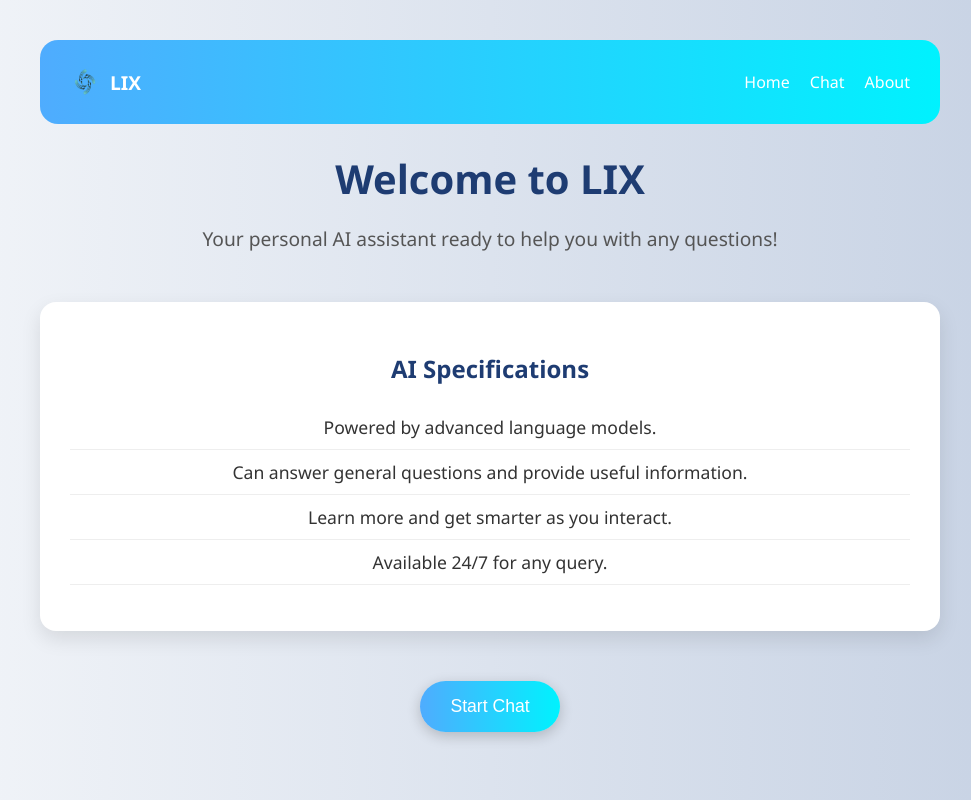
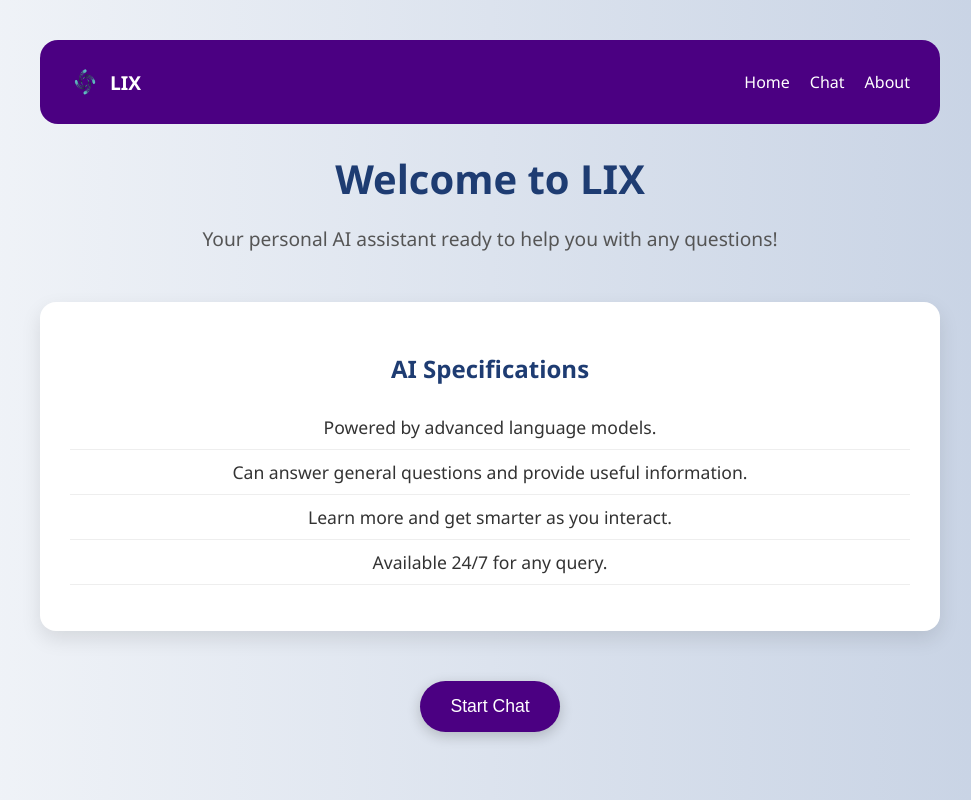
Before and after one commit to Aswin0056/Aswin-s-AI, a React (Create React App) app: page / in a window 1280 px wide. Shown: the top 800 px of the page, without its empty margins (150-1121 px from the left). Built offline with nearby package versions, Linux system fonts and the light colour scheme.

Commit message:
testing-dairymilk

```diff
--- a/src/styles/ChatBox.css
+++ b/src/styles/ChatBox.css
@@ -16,13 +16,19 @@
 /* Sidebar layout */
 .sidebar {
   width: 250px;
-  background: linear-gradient(to bottom, #4facfe, #00f2fe);
+  background-image: url('https://cococart.in/cdn/shop/collections/Banners-10.webp?v=1679298729&width=533');
+  background-size: cover;        /* Make image cover entire sidebar */
+  background-position: center;   /* Center the image nicely */
+  background-repeat: no-repeat;  /* Prevent repetition */
+  background-attachment: fixed;  /* Keeps image fixed on scroll (optional) */
+
   color: white;
   display: flex;
   flex-direction: column;
   justify-content: space-between;
   padding: 20px;
 }
+
 .chatbox-header {
   display: flex;
   flex-direction: column;
@@ -117,7 +123,7 @@
 }
 .chat-form button {
   padding: 12px 20px;
-  background: linear-gradient(to right, #4facfe, #00f2fe);
+  background-color: #4B0082;
   color: white;
   font-size: 1rem;
   border: none;
@@ -254,7 +260,7 @@
   }
 
   .chat-messages{
-    height: 100%;
+    height: 350px;
   }
 
   .sidebar{
--- a/src/styles/HomePage.css
+++ b/src/styles/HomePage.css
@@ -12,7 +12,7 @@ body {
     display: flex;
     justify-content: space-between;
     align-items: center;
-    background: linear-gradient(to right, #4facfe, #00f2fe);
+    background-color:  #4B0082;
     padding: 15px 30px;
     color: white;
     position: relative;
@@ -54,7 +54,7 @@ body {
     background: none;
     border: none;
     font-size: 2rem;
-    color: #1e3c72;
+    color: white;
     cursor: pointer;
   }
 
@@ -141,7 +141,7 @@ body {
   }
 
   .chat-button {
-    background: linear-gradient(to right, #4facfe, #00f2fe);
+    background-color:  #4B0082;;
     color: white;
     font-size: 1.1rem;
     padding: 15px 30px;
```
